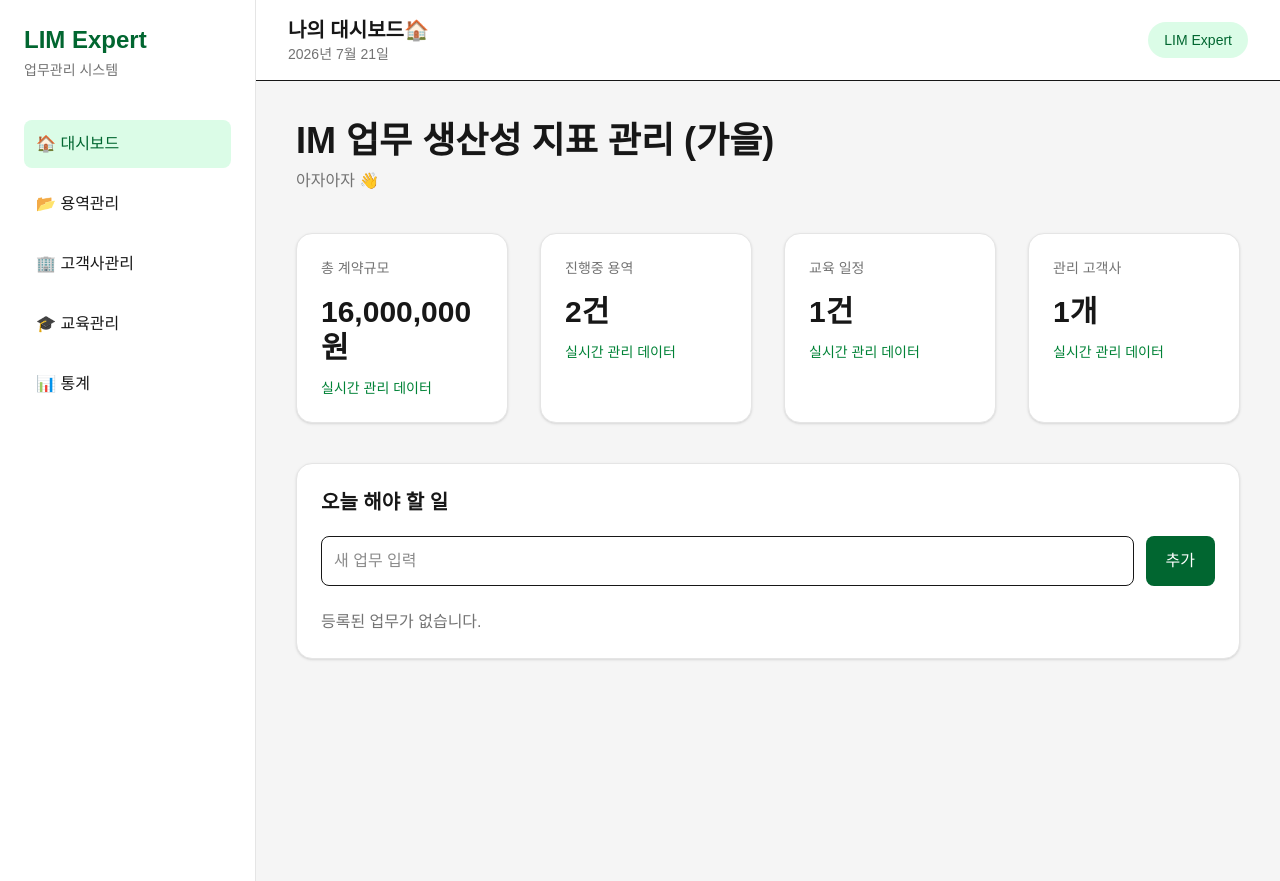
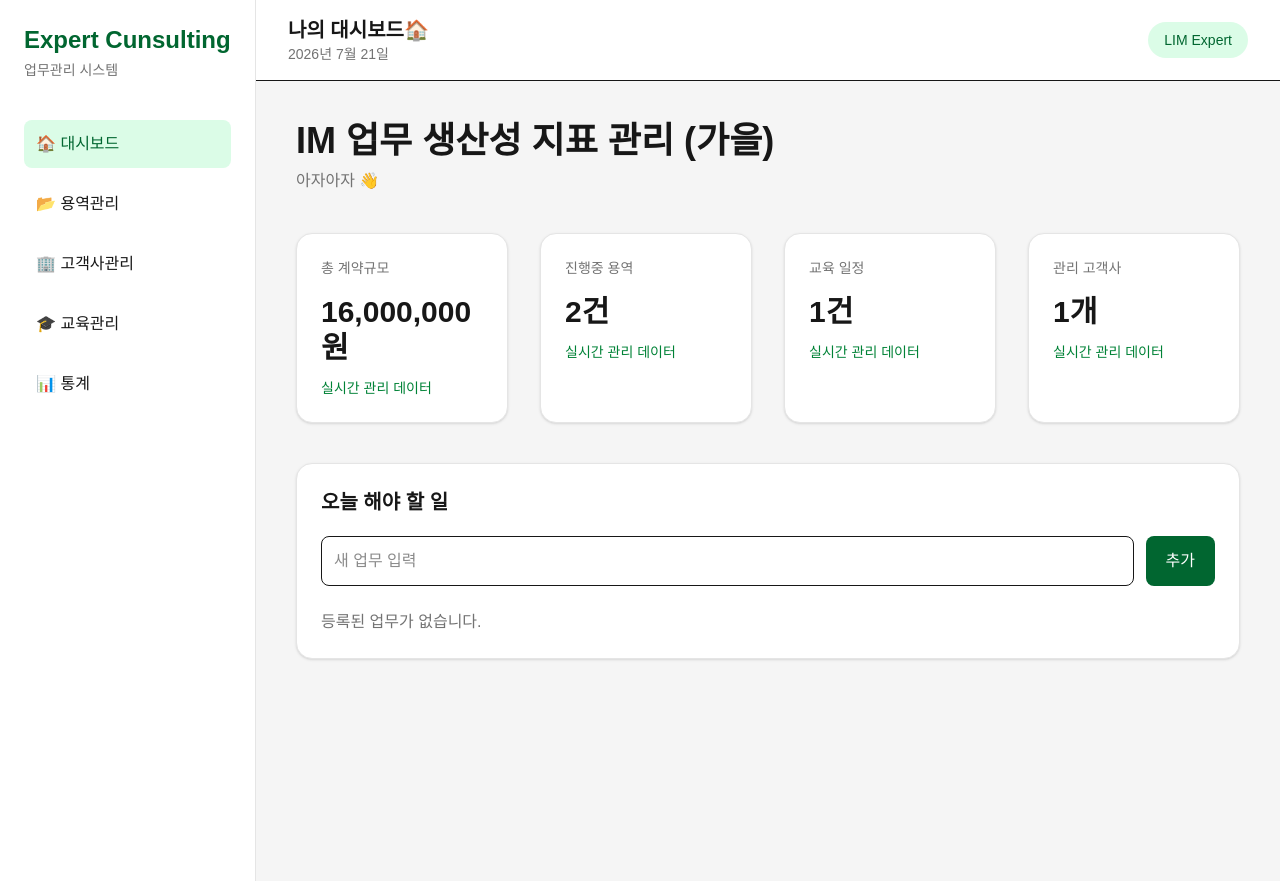
Before and after one commit to lgulv9809-dev/hrd-dashboard, a Next.js app: page / in a window 1280 px wide. Built offline with nearby package versions, Linux system fonts and the light colour scheme.

Commit message:
사이드  브랜딩 변경

```diff
--- a/components/Sidebar.tsx
+++ b/components/Sidebar.tsx
@@ -39,7 +39,7 @@ export default function Sidebar() {
 
 
       <h1 className="text-2xl font-bold text-green-800">
-        LIM Expert
+        Expert Cunsulting
       </h1>
 
 
```
